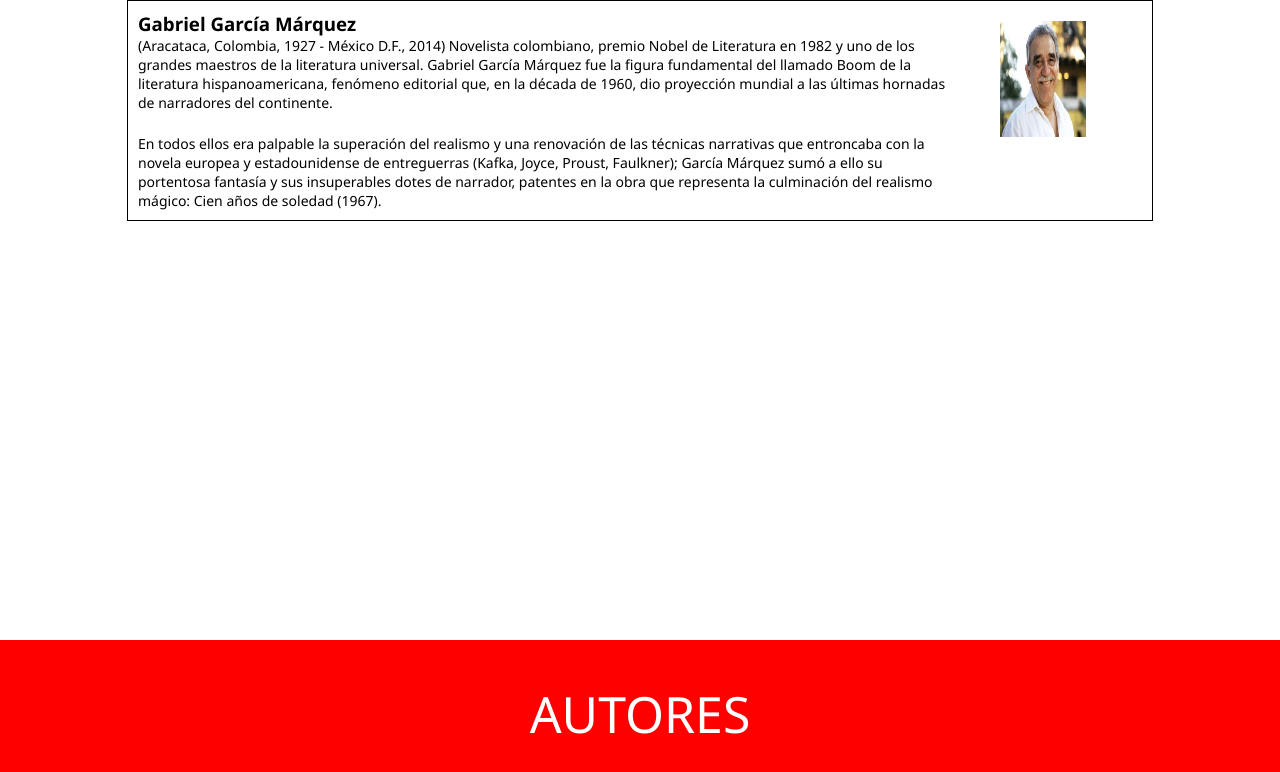
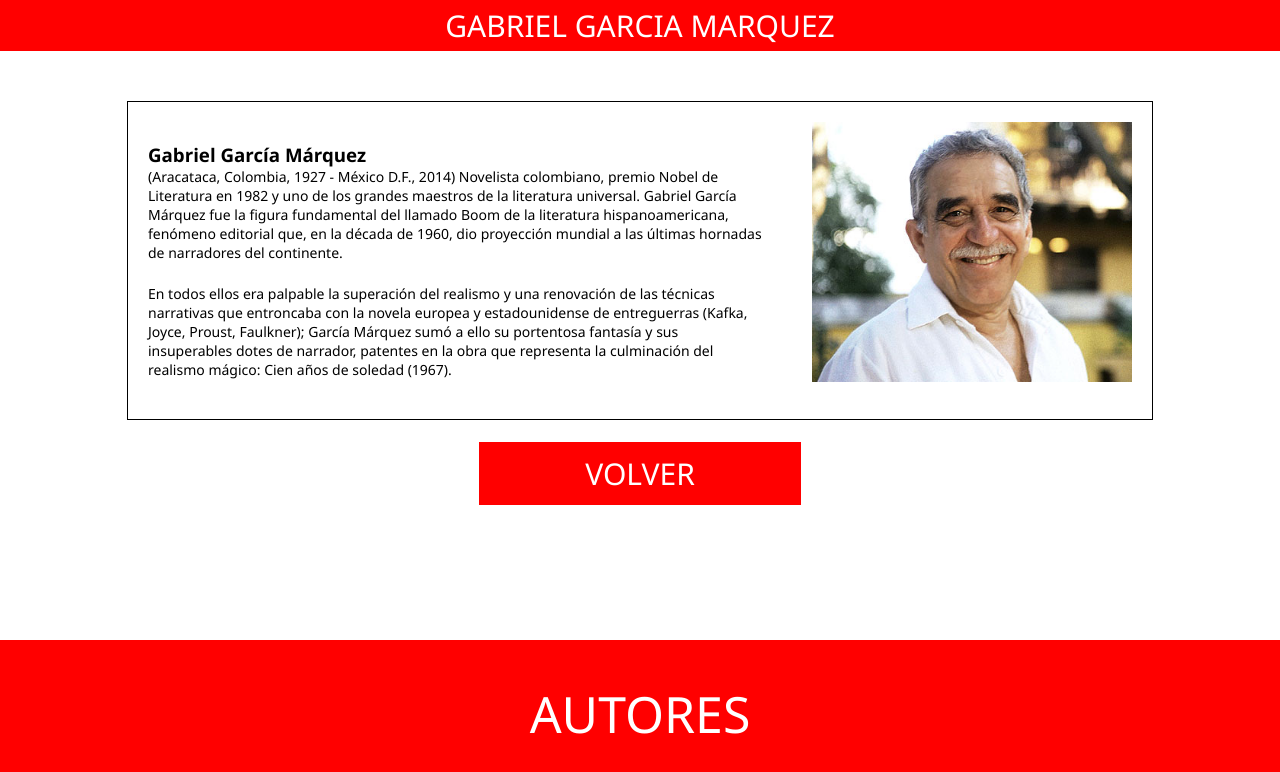
Before and after one commit to brandong222/TallerColaborativo, a plain HTML site: page index2.html in a window 1280 px wide. Drawn offline with Linux system fonts and the light colour scheme.

Commit message:
se crea boton volver

```diff
--- a/css2.css
+++ b/css2.css
@@ -9,7 +9,7 @@
 .container-bio .text-bio {
     display: flex;
     flex-direction: column;
-    margin: 10px;
+    margin: 40px 20px;
     margin-right: 30px;
 }
 
@@ -19,6 +19,11 @@
 
 .container-bio .img-bio {
     margin: 20px;
+}
+
+.container-bio .img-bio img {
+    width: 320px;
+    height: 260px;
 }
 
 footer {
@@ -36,3 +41,30 @@ footer p {
     font-size: 50px;
     color: white;
 }
+
+
+.boton-container {
+    display: flex;
+    justify-content: center;
+}
+
+.boton-global {
+    background: red;
+    color: white;
+    width: 300px;
+    text-align: center;
+    padding: 10px;
+    font-size: 30px;
+    border: 1px solid transparent;
+    transition: all 0.5s ease;
+}
+
+.boton-global:hover {
+    background: rgb(56, 2, 2);
+    border: 1px solid red;
+}
+
+.boton-container a{
+
+    text-decoration: none;
+}
--- a/index2.html
+++ b/index2.html
@@ -7,6 +7,9 @@
         <link rel="stylesheet" href="css.css">
     </head>
     <body>
+        <header>
+            <p>GABRIEL GARCIA MARQUEZ</p>
+        </header>
 
         <div class="container-bio">
             <div class="text-bio">
@@ -35,6 +38,11 @@
                 <img src="IMG/garcia_marquez_gabriel.jpg" alt="imagen">
             </div>
         </div>
+        <br>
+        <div class="boton-container">
+            <a type="button" href="index.html" class="boton-global">VOLVER</a>
+        </div>
+
 
         <footer>
             <p>AUTORES</p>
```
